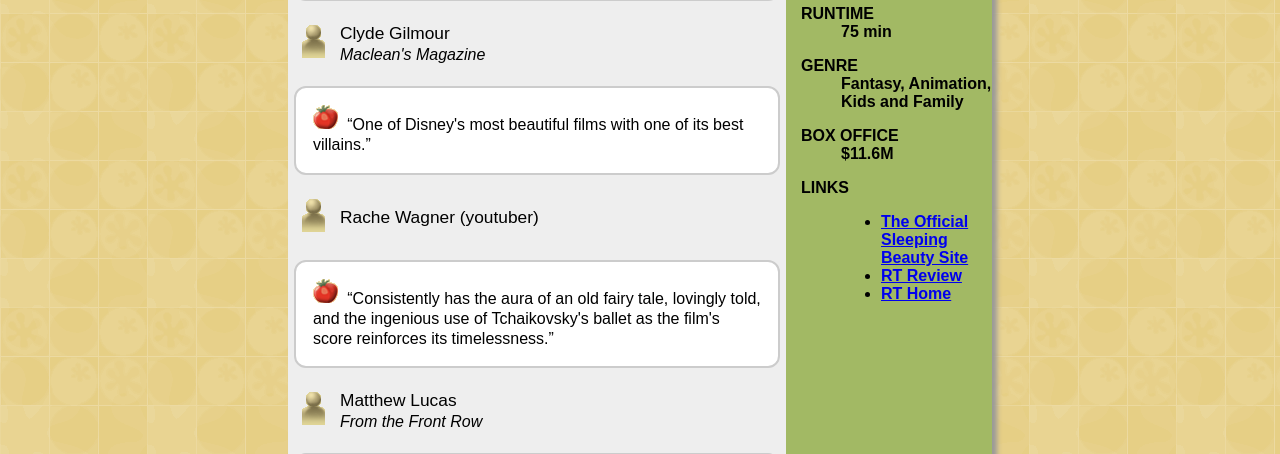
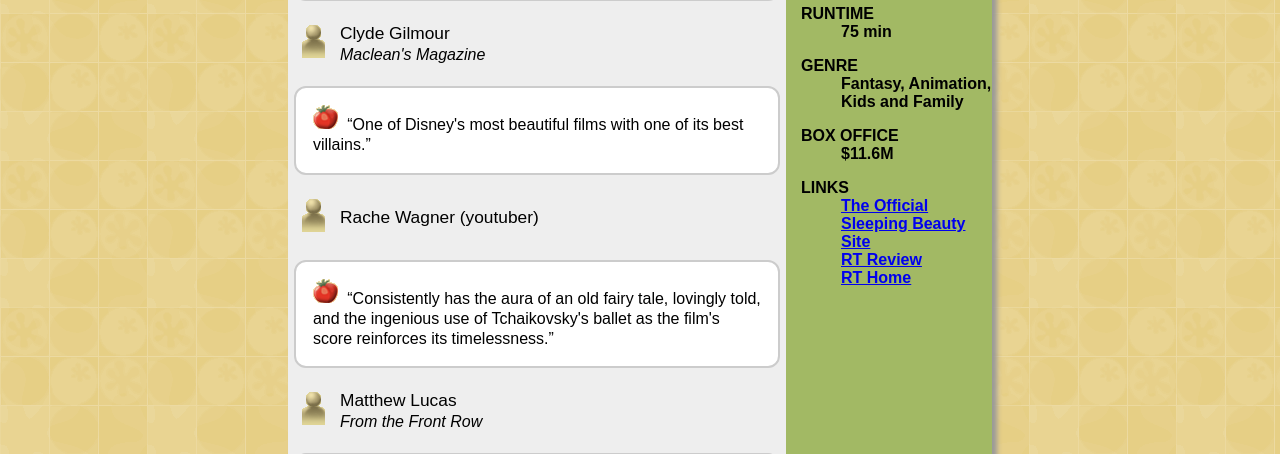
Before and after one commit to TijanaTanaskovic/PIA-homeworks, a PHP site: page /movie_index.html in a window 1280 px wide. Shown: the part 1016-1470 px from the top of the page. Run offline with PHP 8.4, Linux system fonts and the light colour scheme.

Commit message:
Update movies.css

```diff
--- a/hw-1/movies.css
+++ b/hw-1/movies.css
@@ -103,3 +103,9 @@
 .ideo{
     font-style: italic;
 }
+
+ul{
+    list-style-type: none;
+    margin: 0;
+    padding: 0;
+}
```
